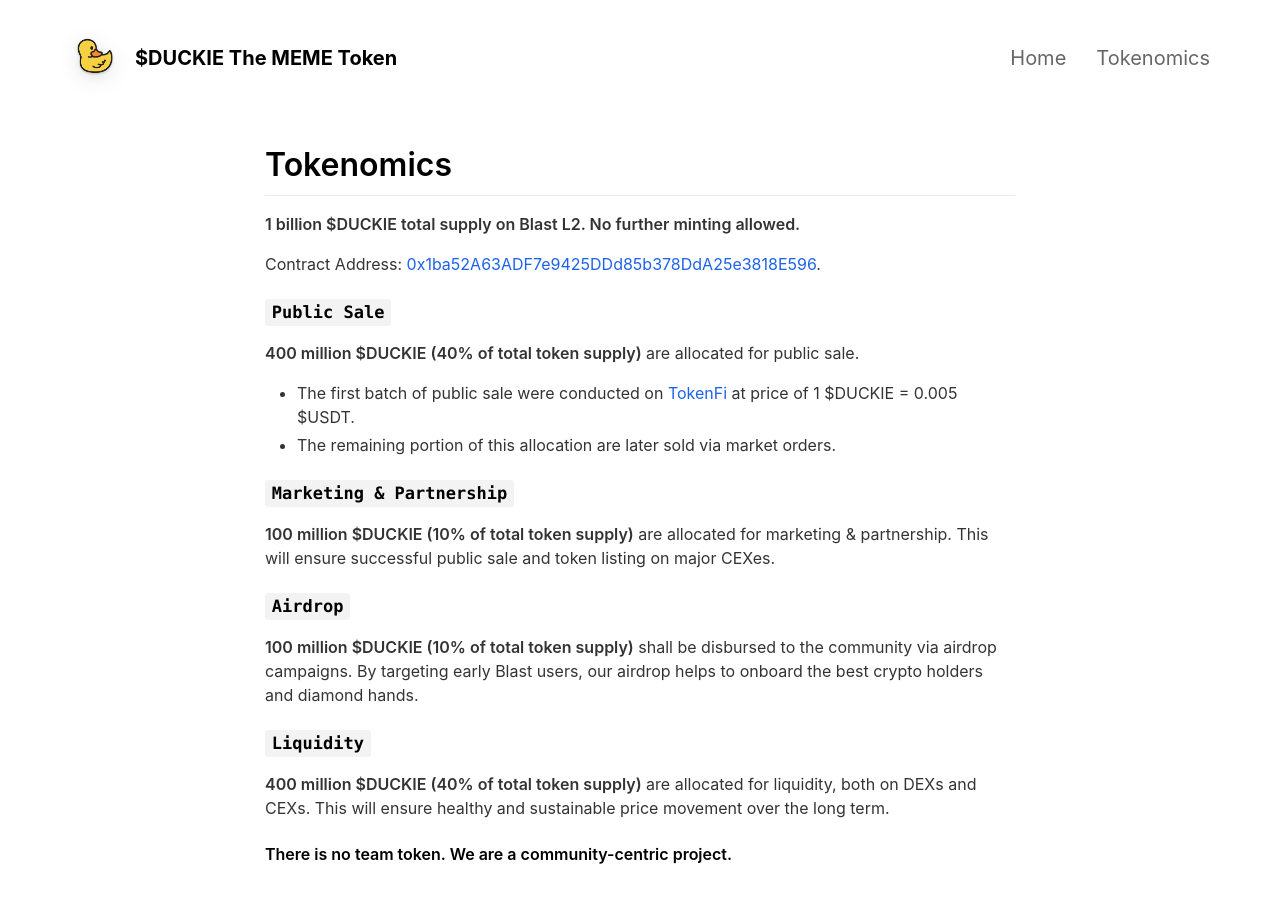
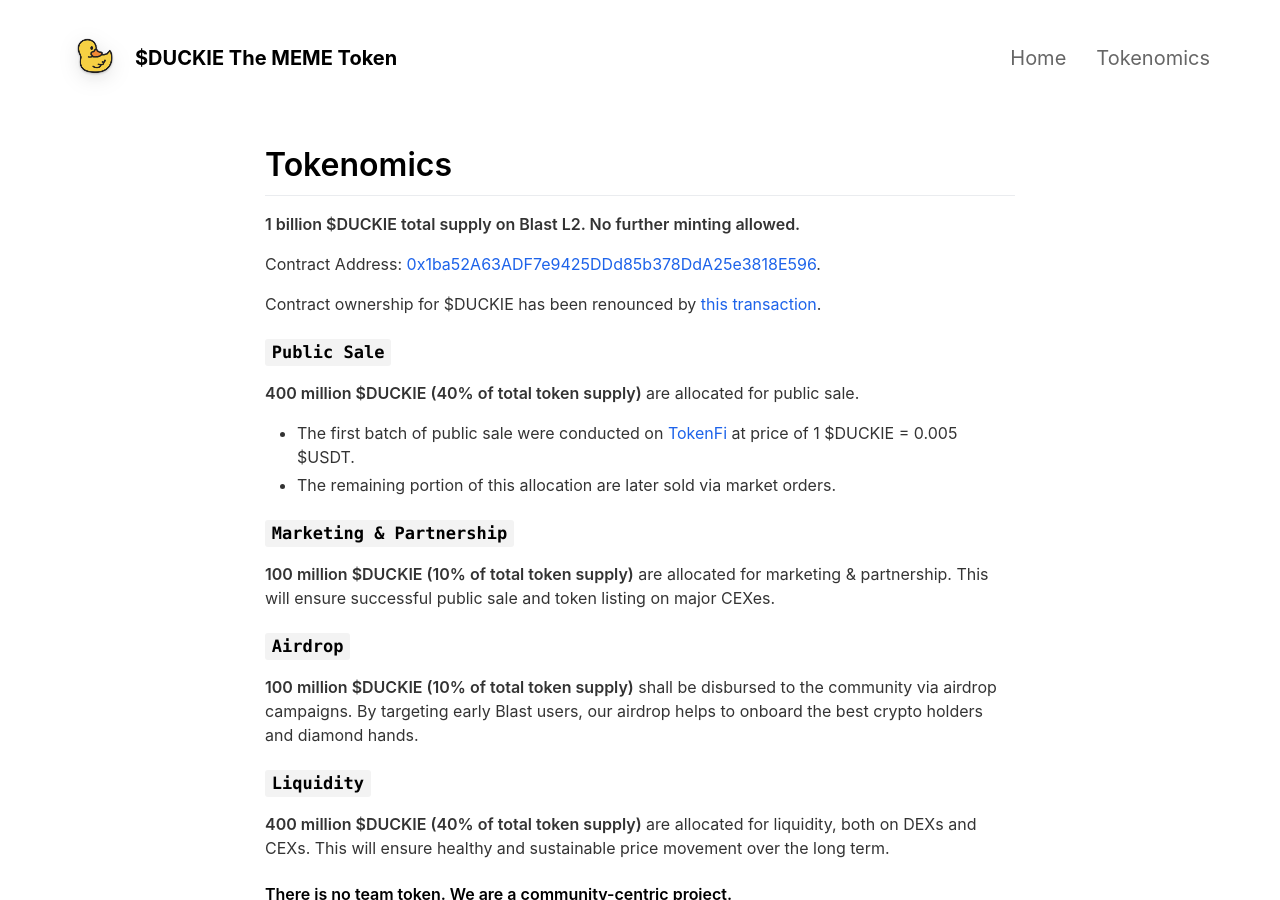
Before and after one commit to duckiethetoken/duckiethetoken, a Jekyll site: the page built from _pages/tokenomics.md, in a window 1280 px wide and 900 px high. Built offline with Jekyll 4.4.1, drawn with Linux system fonts in a browser that asks for light colours; nearby versions of some CDN libraries.

Commit message:
Update tokenomics.md

```diff
--- a/_pages/tokenomics.md
+++ b/_pages/tokenomics.md
@@ -8,6 +8,8 @@
 **1 billion $DUCKIE total supply on Blast L2. No further minting allowed.**
 
 Contract Address: [0x1ba52A63ADF7e9425DDd85b378DdA25e3818E596](https://blastscan.io/token/0x1ba52A63ADF7e9425DDd85b378DdA25e3818E596).
+
+Contract ownership for $DUCKIE has been renounced by [this transaction](https://blastscan.io/tx/0x4db2f6f2716b769749424e18208183f33b6ed56fe15e35697c90b24fa827d4fa).
 
 ### `Public Sale`
 **400 million $DUCKIE (40% of total token supply)** are allocated for public sale.
```
